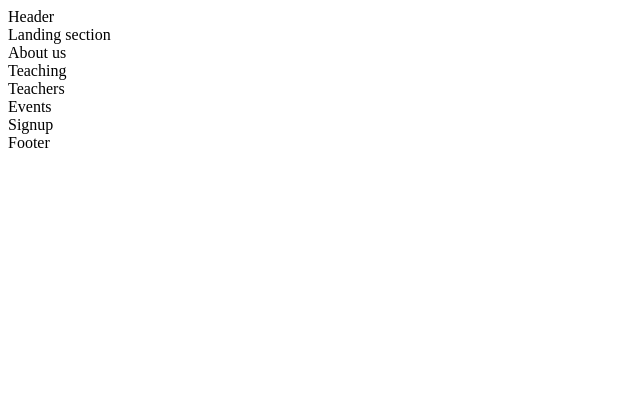
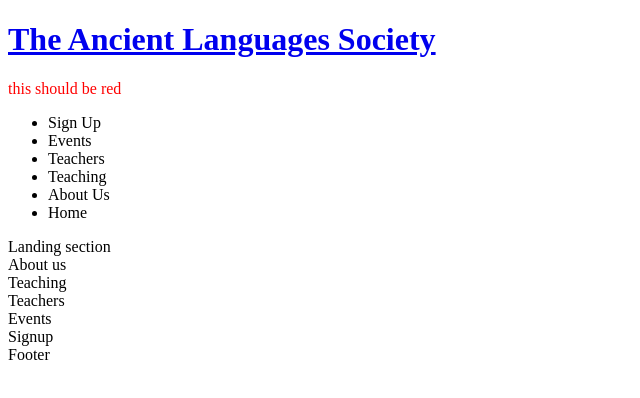
Before and after one commit to Code-Institute-Submissions/adamsburge-Ancient-Languages-Society, a plain HTML site: page index.html in a window 1280 px wide. Shown: the whole page, without its empty margins (0-640 px from the left). Drawn offline with Linux system fonts and the light colour scheme.

Commit message:
Add layout to homepage html and create css sheet

```diff
--- /dev/null
+++ b/assets/css/style.css
@@ -0,0 +1,3 @@
+p {
+    color: red;
+}
--- a/index.html
+++ b/index.html
@@ -4,10 +4,26 @@
     <meta charset="UTF-8">
     <meta http-equiv="X-UA-Compatible" content="IE=edge">
     <meta name="viewport" content="width=device-width, initial-scale=1.0">
-    <title>Document</title>
+    <title>The Ancient Languages Society</title>
+    <link rel="stylesheet" href="assets/css/style.css">
 </head>
 <body>
-    <header>Header</header>
+    <header>
+        <a href="index.html">
+            <h1 id="logo">The Ancient Languages Society</h1>
+        </a>
+        <p>this should be red</p>
+        <nav>
+            <ul>
+                <li>Sign Up</li>
+                <li>Events</li>
+                <li>Teachers</li>
+                <li>Teaching</li>
+                <li>About Us</li>
+                <li>Home</li>
+            </ul>
+        </nav>
+    </header>
     <section>Landing section</section>
     <section>About us</section>
     <section>Teaching</section>
```
Also changed, not shown: 1 other file.
